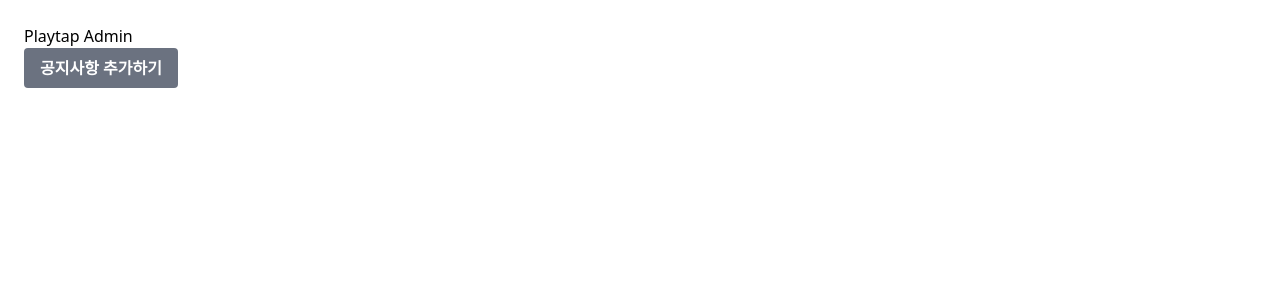
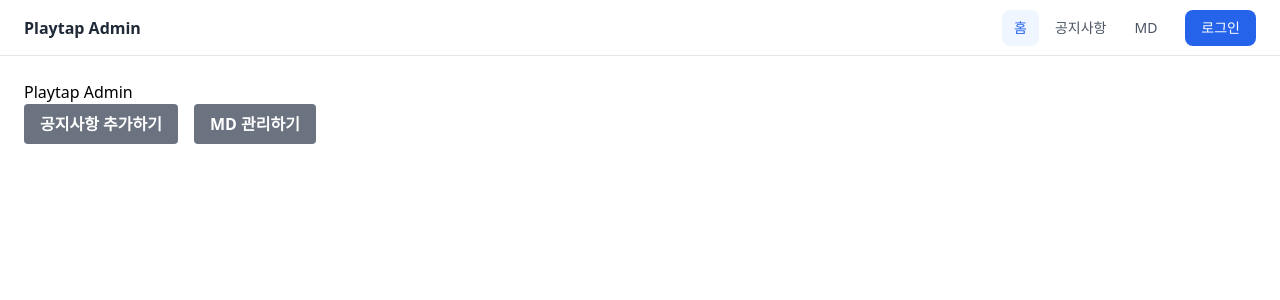
Before and after one commit to playtab-labs/FE_ADMIN, a React (Vite) app: page / in a window 1280 px wide. Shown: the top 300 px of the page. Built offline with nearby package versions, Linux system fonts and the light colour scheme.

Commit message:
[feat] #3 Navbar 구현

```diff
--- a/src/App.jsx
+++ b/src/App.jsx
@@ -1,19 +1,37 @@
-import { BrowserRouter, Routes, Route } from 'react-router-dom';
+import { BrowserRouter, Routes, Route, useLocation } from 'react-router-dom';
+import { AuthProvider } from './context/AuthContext';
+import Navbar from './components/Navbar';
 import Main from './pages/main';
 import Notification from './pages/Notification';
 import NotiDetail from './pages/NotiDetail';
+import MD from './pages/MD';
 import Login from './pages/Login';
 
-function App() {
+function AppContent() {
+  const location = useLocation();
+  const hideNavbar = location.pathname === '/login';
+
   return (
-    <BrowserRouter>
+    <>
+      {!hideNavbar && <Navbar />}
       <Routes>
         <Route path="/" element={<Main />} />
         <Route path="/notifications" element={<Notification />} />
         <Route path="/notifications/:id" element={<NotiDetail />} />
+        <Route path="/md" element={<MD />} />
         <Route path="/login" element={<Login />} />
       </Routes>
-    </BrowserRouter>
+    </>
+  );
+}
+
+function App() {
+  return (
+    <AuthProvider>
+      <BrowserRouter>
+        <AppContent />
+      </BrowserRouter>
+    </AuthProvider>
   );
 }
 
--- /dev/null
+++ b/src/components/Navbar.jsx
@@ -0,0 +1,55 @@
+import { NavLink, useNavigate } from 'react-router-dom';
+import { useAuth } from '../context/AuthContext';
+
+const navLinkClass = ({ isActive }) =>
+  `px-3 py-2 rounded-lg text-sm font-medium transition-colors ${
+    isActive ? 'bg-blue-50 text-blue-600' : 'text-gray-600 hover:bg-gray-100'
+  }`;
+
+function Navbar() {
+  const { isLoggedIn, logout } = useAuth();
+  const navigate = useNavigate();
+
+  const handleLogout = () => {
+    logout();
+    navigate('/login');
+  };
+
+  return (
+    <nav className="sticky top-0 z-50 bg-white border-b border-gray-200 h-14 flex items-center justify-between px-6">
+      <NavLink to="/" className="text-base font-bold text-gray-800 hover:text-blue-600 transition-colors">
+        Playtap Admin
+      </NavLink>
+
+      <div className="flex items-center gap-1">
+        <NavLink to="/" end className={navLinkClass}>
+          홈
+        </NavLink>
+        <NavLink to="/notifications" className={navLinkClass}>
+          공지사항
+        </NavLink>
+        <NavLink to="/md" className={navLinkClass}>
+          MD
+        </NavLink>
+
+        {isLoggedIn ? (
+          <button
+            onClick={handleLogout}
+            className="ml-3 px-3 py-2 rounded-lg text-sm font-medium text-red-500 hover:bg-red-50 transition-colors"
+          >
+            로그아웃
+          </button>
+        ) : (
+          <NavLink
+            to="/login"
+            className="ml-3 px-4 py-2 rounded-lg text-sm font-medium bg-blue-600 text-white hover:bg-blue-700 transition-colors"
+          >
+            로그인
+          </NavLink>
+        )}
+      </div>
+    </nav>
+  );
+}
+
+export default Navbar;
--- /dev/null
+++ b/src/context/AuthContext.jsx
@@ -0,0 +1,27 @@
+import { createContext, useContext, useState } from 'react';
+
+const AuthContext = createContext(null);
+
+export function AuthProvider({ children }) {
+  const [isLoggedIn, setIsLoggedIn] = useState(
+    () => localStorage.getItem('playtap_loggedIn') === 'true'
+  );
+
+  const login = () => {
+    localStorage.setItem('playtap_loggedIn', 'true');
+    setIsLoggedIn(true);
+  };
+
+  const logout = () => {
+    localStorage.removeItem('playtap_loggedIn');
+    setIsLoggedIn(false);
+  };
+
+  return (
+    <AuthContext.Provider value={{ isLoggedIn, login, logout }}>
+      {children}
+    </AuthContext.Provider>
+  );
+}
+
+export const useAuth = () => useContext(AuthContext);
--- /dev/null
+++ b/src/pages/MD.jsx
@@ -0,0 +1,9 @@
+function MD() {
+  return (
+    <div className="max-w-3xl mx-auto px-4 py-8">
+      <h1 className="text-2xl font-bold text-gray-800">MD</h1>
+    </div>
+  );
+}
+
+export default MD;
--- a/src/pages/Main.jsx
+++ b/src/pages/Main.jsx
@@ -14,6 +14,14 @@ function Main() {
       >
         공지사항 추가하기
       </button>
+
+      <button
+        type="button"
+        onClick={() => navigate('/md')}
+        className='bg-gray-500 text-white font-bold py-2 px-4 rounded ml-4'
+      >
+        MD 관리하기
+      </button>
     </div>
   );
 }
```
